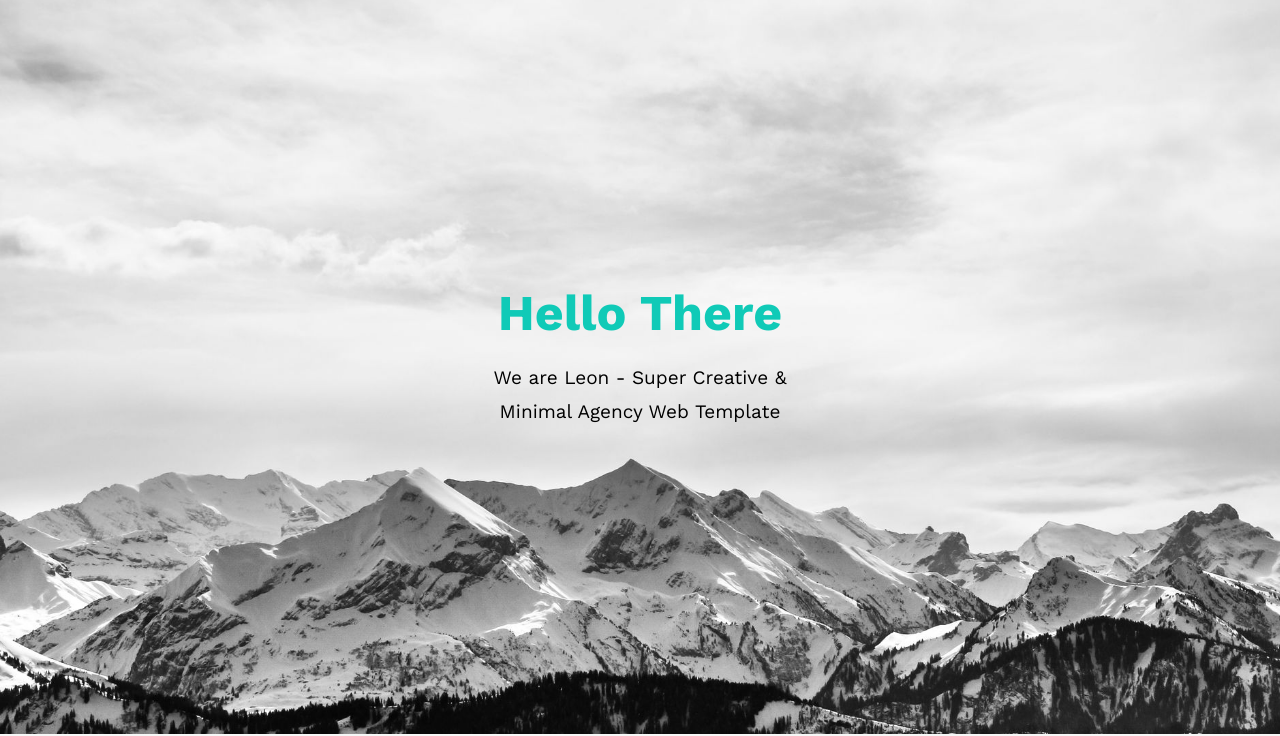
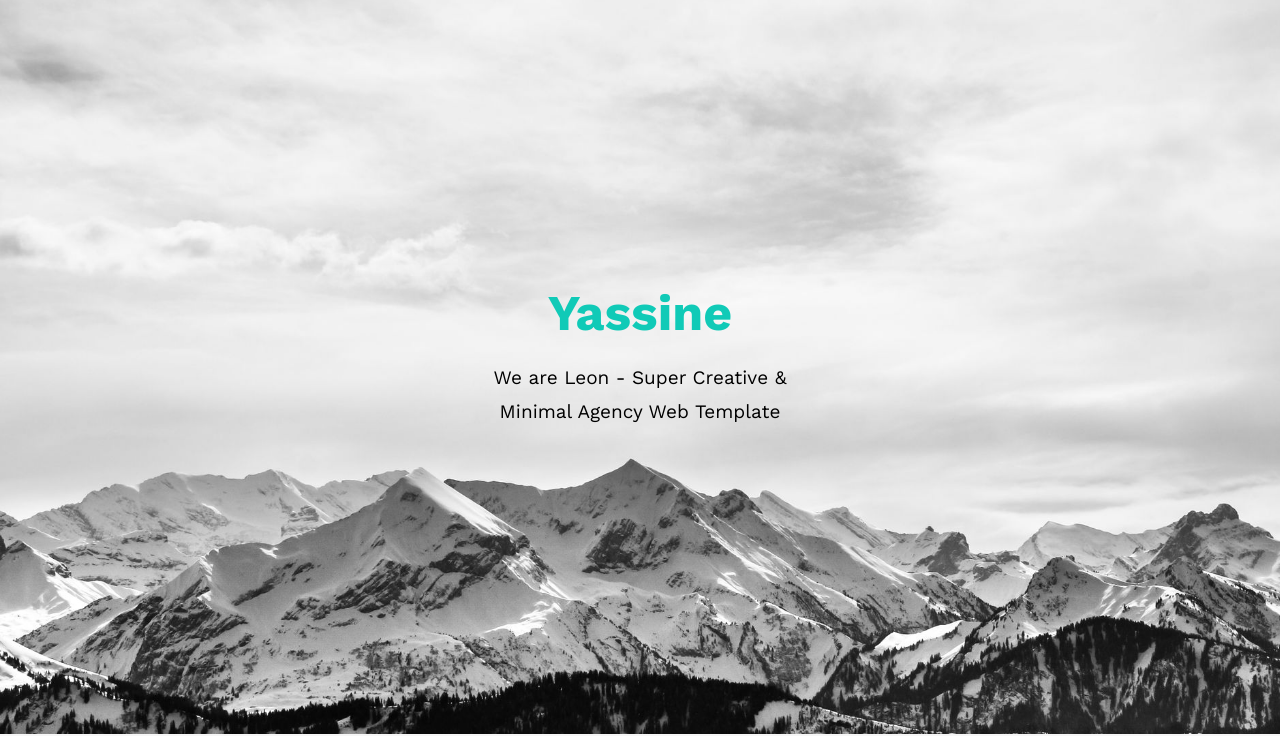
Before and after one commit to mansourYassine/leon_website, a plain HTML site: page index.html in a window 1280 px wide. Shown: the part 66-802 px from the top of the page. Drawn offline with nearby package versions, Linux system fonts and the light colour scheme.

Commit message:
Change header text from 'Hello There' to 'Yassine'

```diff
--- a/index.html
+++ b/index.html
@@ -42,7 +42,7 @@
         <!-- Start Landing -->
         <section class="landing">
             <div class="intro-text">
-                <h1>Hello There</h1>
+                <h1>Yassine</h1>
                 <p>
                     We are Leon - Super Creative & Minimal Agency Web Template
                 </p>
```
